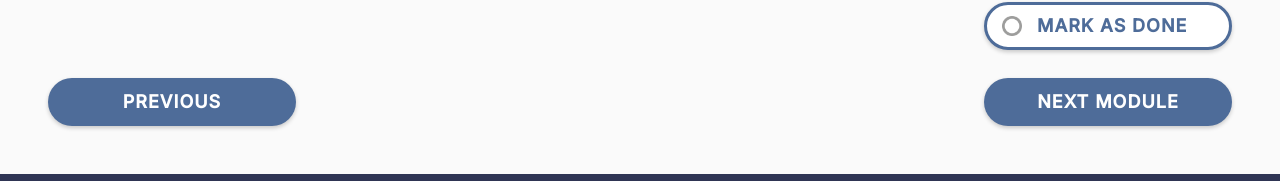
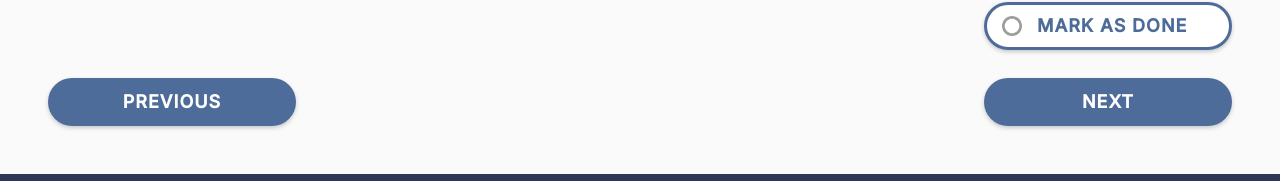
Before and after one commit to openseattle/clearviction-v1, a React (Create React App) app: page /onboarding-mod1 in a window 1280 px wide. Shown: the part 1600-1781 px from the top of the page. Built offline with nearby package versions, Linux system fonts and the light colour scheme.

Commit message:
users go back to home between each module

```diff
--- a/src/Pages/Onboarding/OnboardingMod1.jsx
+++ b/src/Pages/Onboarding/OnboardingMod1.jsx
@@ -47,8 +47,8 @@ const button1 = {
 }
 
 const button2 = {
-    link: "/onboarding-mod2",
-    text: "next module"
+    link: "/onboarding",
+    text: "next"
 }
 
 function OnboardingMod1() {
--- a/src/Pages/Onboarding/OnboardingMod2.jsx
+++ b/src/Pages/Onboarding/OnboardingMod2.jsx
@@ -76,8 +76,8 @@ const button1 = {
 }
 
 const button2 = {
-    link: "/onboarding-mod3",
-    text: "next module"
+    link: "/onboarding",
+    text: "next"
 }
 
 const buttonComplete = {
--- a/src/Pages/Onboarding/OnboardingMod3.jsx
+++ b/src/Pages/Onboarding/OnboardingMod3.jsx
@@ -63,8 +63,8 @@ const button1 = {
 }
 
 const button2 = {
-    link: "/onboarding-mod4",
-    text: "next module"
+    link: "/onboarding",
+    text: "next"
 }
 
 function OnboardingMod3() {
```
